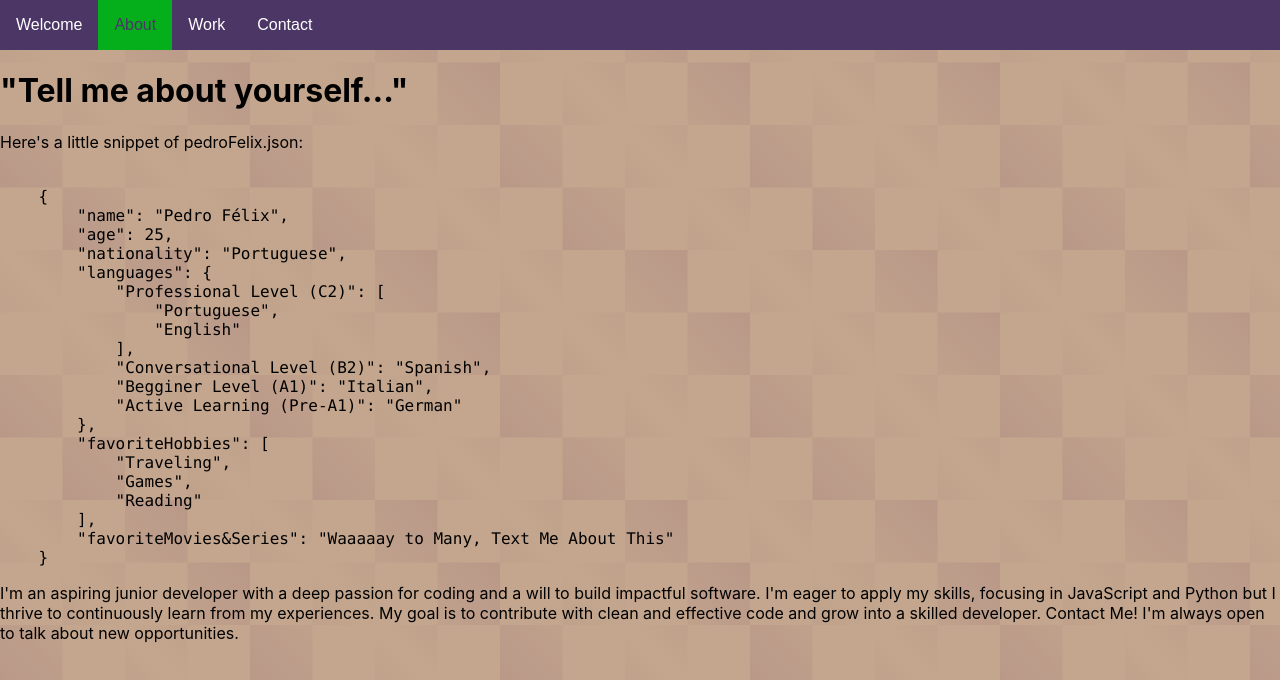
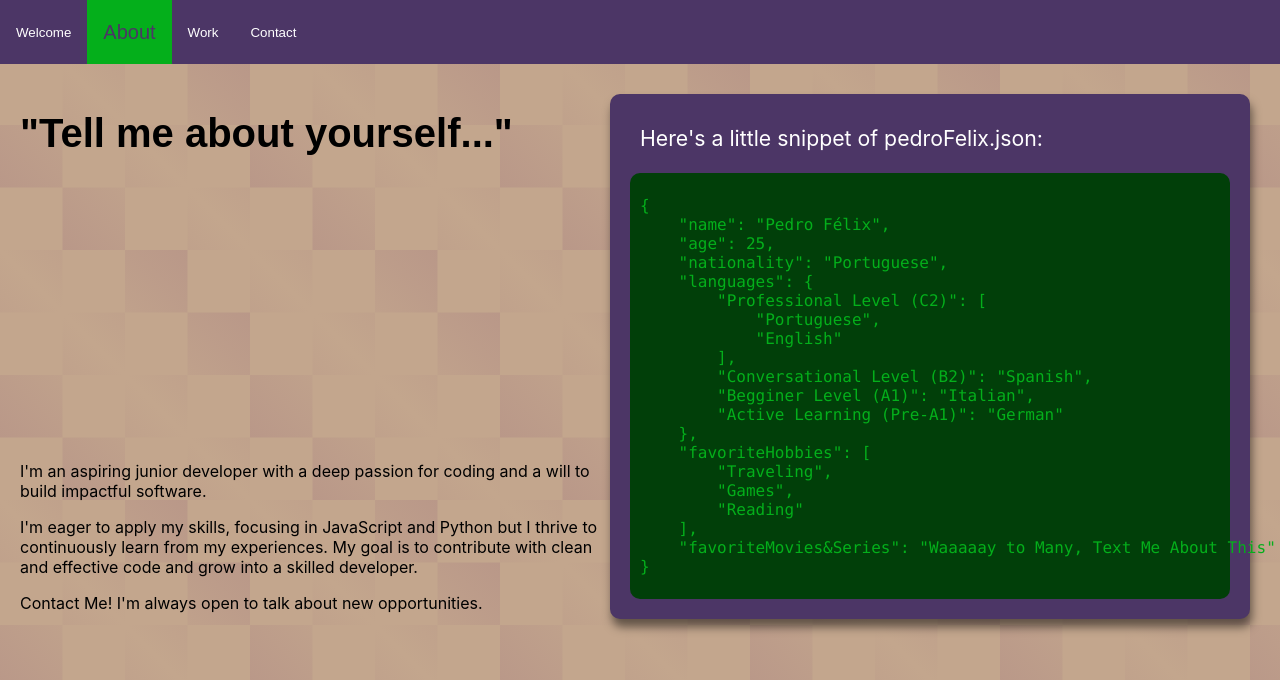
Before and after one commit to PedrorFelix/LearningReact, a React (Create React App) app: page /about in a window 1280 px wide. Shown: the top 680 px of the page. Built offline with nearby package versions, Linux system fonts and the light colour scheme; a web font is replaced by a local one.

Commit message:
Added styling to most pages and font awsome icons

```diff
--- a/package.json
+++ b/package.json
@@ -3,6 +3,10 @@
   "version": "0.1.0",
   "private": true,
   "dependencies": {
+    "@fortawesome/free-brands-svg-icons": "^7.0.0",
+    "@fortawesome/free-regular-svg-icons": "^7.0.0",
+    "@fortawesome/free-solid-svg-icons": "^7.0.0",
+    "@fortawesome/react-fontawesome": "^0.2.3",
     "@material/web": "^2.3.0",
     "@testing-library/dom": "^10.4.0",
     "@testing-library/jest-dom": "^6.6.3",
--- a/public/index.html
+++ b/public/index.html
@@ -5,6 +5,7 @@
     <link rel="icon" href="%PUBLIC_URL%/favicon.ico" />
     <meta name="viewport" content="width=device-width, initial-scale=1" />
     <meta name="theme-color" content="#000000" />
+    <script src="https://kit.fontawesome.com/88a9d587d1.js" crossorigin="anonymous"></script>
     <meta
       name="description"
       content="Web site created using create-react-app"
--- a/src/pages/App.js
+++ b/src/pages/App.js
@@ -3,11 +3,11 @@ import { NavBar } from './NavBar';
 import { ProfileImage } from './ProfileImage';
 import { BasicInfo } from "./BasicInfo";
 import { JobEntry } from "./JobEntry";
-import '@material/web/button/filled-button.js';
-import '@material/web/button/outlined-button.js';
-import '@material/web/checkbox/checkbox.js';
 import './style/App.css';
 import './style/WelcomePage.css';
+import './style/AboutPage.css';
+import './style/WorkPage.css';
+import './style/ContactPage.css';
 
 
 function WelcomePage(){
@@ -27,17 +27,17 @@ function WelcomePage(){
   )
 }
 
-function About(){
+function AboutPage(){
 
   return(
     <div className="AboutBanner">
       <h1 className="AboutTitle">"Tell me about yourself..."</h1>
       <div className="CodeBlock"><BasicInfo /></div>
       <div className="Description">
-        <p>I'm an aspiring junior developer with a deep passion for coding and a will to build impactful software.
-        I'm eager to apply my skills, focusing in JavaScript and Python but I thrive to continuously learn from my experiences.
-        My goal is to contribute with clean and effective code and grow into a skilled developer.
-        Contact Me! I'm always open to talk about new opportunities.</p>
+        <p>I'm an aspiring junior developer with a deep passion for coding and a will to build impactful software.</p>
+        <p>I'm eager to apply my skills, focusing in JavaScript and Python but I thrive to continuously learn from my experiences.
+        My goal is to contribute with clean and effective code and grow into a skilled developer.</p>
+        <p>Contact Me! I'm always open to talk about new opportunities.</p>
       </div>
     </div>
   )
@@ -64,7 +64,8 @@ function Work(){
         />
 
         <JobEntry position={"Bachelor's Degree"}
-                  company={"Superior School of Technology, Polythecnical Institute of Castelo Branco"}
+                  degree = {"IT and Multimedia"}
+                  company={"Polythecnical Institute of Castelo Branco"}
                   location={"Castelo Branco, Portugal"}
                   begginig={"September 2017"} end ={"September 2022"}
                   description={"A small description of my degree"}
@@ -78,10 +79,9 @@ function Contact(){
 
   return(
     <div className="ContactBanner">
-      <h1>Let's Talk</h1>
+      <h1 className="ContactTitle">Let's Talk!</h1>
       <p> email </p>
-      <p> social media (insta?MAYBE twitter?MAYBE github?YES ) </p>
-      <p> Linked In </p>
+      <p> social media (<i class="fa-brands fa-github"></i>github and <i class="fa-brands fa-linkedin"></i>LinkedIn  ) </p>
     </div>
   )
 }
@@ -95,7 +95,7 @@ export default function MyApp() {
         <Routes>
           {/* Define your routes here */}
           <Route path="/" element={<WelcomePage />} />
-          <Route path="/about" element={<About />} />
+          <Route path="/about" element={<AboutPage />} />
           <Route path="/work" element={<Work />} />
           <Route path="/contact" element={<Contact />} />
         </Routes>
--- a/src/pages/BasicInfo.js
+++ b/src/pages/BasicInfo.js
@@ -1,7 +1,8 @@
+import './style/BasicInfo.css';
+
 export function BasicInfo() {
 
-    const jsonSnippet = `
-    {
+    const jsonSnippet = `{
     "name": "Pedro Félix",
     "age": 25,
     "nationality": "Portuguese",
--- a/src/pages/JobEntry.js
+++ b/src/pages/JobEntry.js
@@ -1,12 +1,17 @@
-export function JobEntry( { position, company, location, begginig, end, description } ) {
+import './style/JobEntry.css';
+export function JobEntry( { position, degree= null, company, location, begginig, end, description } ) {
 
     return(
         <div className="JobEntry">
             <div className="PositionName"><h3>{position} @ {company}</h3></div>
-            <div className="BegginingDate">{begginig}</div>
-            <div className="EndDate">{end}</div>
-            <div className="WorkPlace">{location}</div>
-            <div className="Description">{description}</div>
+            <div className="Details">
+                {degree && (
+                    <div className="Degree">{degree}</div>
+                )}
+                <div className="Dates">From {begginig} until {end}</div>
+                <div className="WorkLocation">{location}</div>
+                <div className="Description">{description}</div>
+            </div>
         </div>
     )
 }
--- /dev/null
+++ b/src/pages/style/AboutPage.css
@@ -0,0 +1,23 @@
+.AboutBanner{
+    display: grid;
+    grid-template-columns: auto auto;
+    padding:20px;
+    max-height: 80vh;
+}
+
+.AboutTitle{
+    max-width: 80vw;
+    font-family: 'Bitcount', sans-serif;
+    font-size: 250%;
+}
+
+.CodeBlock{
+    margin:10px;
+    max-width: 50vw;
+}
+
+.Description{
+    position: relative;
+    bottom: 100%;
+    max-width: 80vw;
+}
--- /dev/null
+++ b/src/pages/style/BasicInfo.css
@@ -0,0 +1,21 @@
+.BasicInfo{
+ background-color: #4c3666;
+ color:white;
+ padding:10px;
+ border-radius:10px;
+
+    box-shadow: 2px 8px 10px rgba(0,0,0, 0.5);
+}
+
+.BasicInfoTitle{
+    margin-left: 20px;
+    font-size: 133%;
+}
+
+.CodeSnippet{
+    background-color: #013f09;
+    color:#04af1b;
+    margin: 0px 10px 10px 10px;
+    padding:10px;
+    border-radius:10px;
+}
--- /dev/null
+++ b/src/pages/style/ContactPage.css
@@ -0,0 +1,10 @@
+.ContactBanner {
+    display:grid;
+    grid-template-columns: auto auto auto;
+    padding:20px;
+    max-height: 80vh;
+}
+
+.ContactTitle {
+    font-family: 'BitCount', 'sans-serif';
+}
--- /dev/null
+++ b/src/pages/style/JobEntry.css
@@ -0,0 +1,15 @@
+.JobEntry{
+    background-color: rgba(182, 147, 135, 0.6);
+    border-radius: 20px;
+    box-shadow: 2px 8px 10px rgba(0,0,0, 0.5);
+    padding: 5px;
+    margin:20px;
+}
+
+.PositionName{
+    font-size: 110%;
+}
+
+.Details{
+
+}
--- a/src/pages/style/NavBar.css
+++ b/src/pages/style/NavBar.css
@@ -4,6 +4,7 @@
   display: flex;
   gap:  0;
   align-items: center;
+  height: 8vh;
 }
 
 .NavBar button {
@@ -12,11 +13,12 @@
   background: transparent;
   border: none;
   padding: 1rem 1rem;
-    font-size: 1rem;
   transition: background 0.2s;
 }
 
 .active-tab {
   background-color: #04af1b !important;
   color : #4c3666 !important;
+  font-size: 1.25rem;
+  height: 8vh;
 }
--- a/src/pages/style/WelcomePage.css
+++ b/src/pages/style/WelcomePage.css
@@ -35,5 +35,6 @@
     color: #4c3666;
     margin: 0px;
     padding: 10px;
+    font-size: 120%;
     text-align: center;
 }
--- /dev/null
+++ b/src/pages/style/WorkPage.css
@@ -0,0 +1,10 @@
+.WorkBanner{
+    display: grid;
+    grid-template-columns: auto auto;
+    padding:20px;
+    max-height: 80vh;
+}
+
+.WorkTitle{
+  font-family: 'Bitcount', sans-serif;
+}
```
Also changed, not shown: 1 other file (tests, documents, lock files or other folders). Lines whose indentation alone changed are shown as unchanged.
